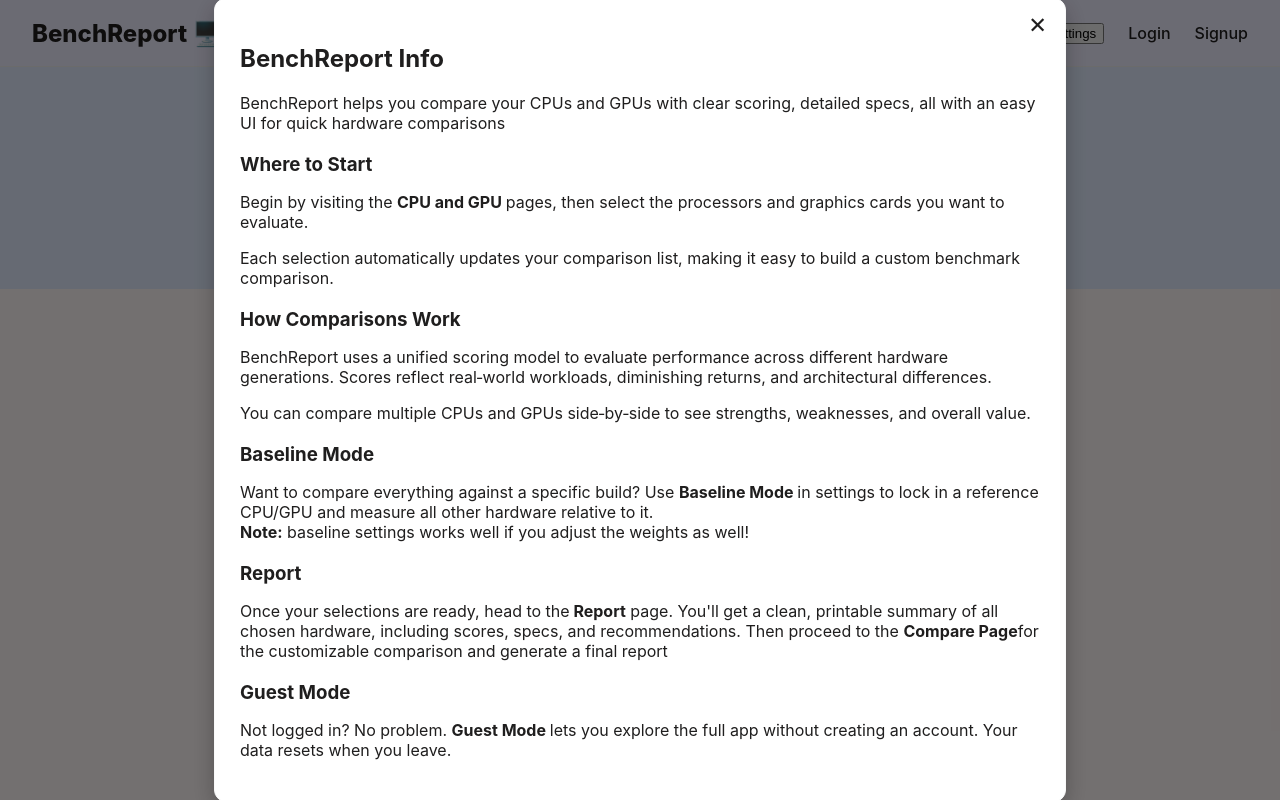
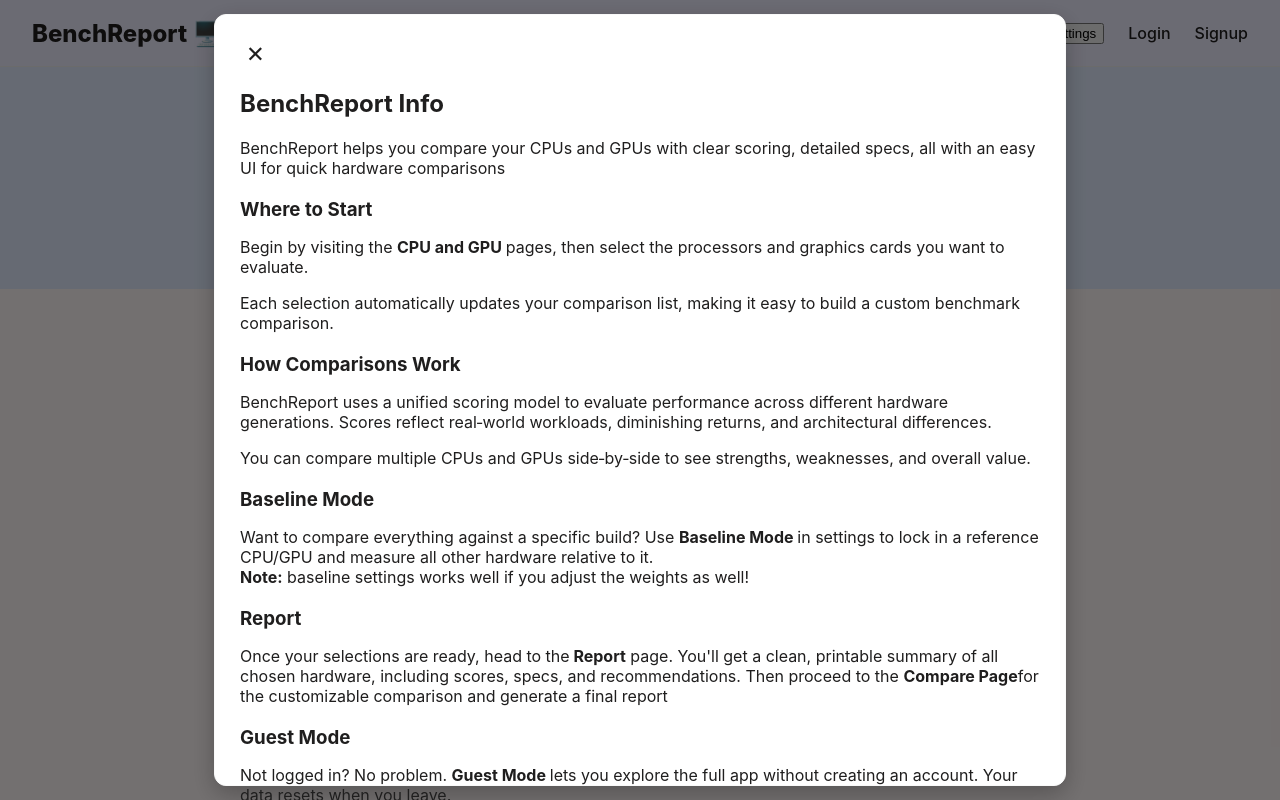
Before and after one commit to richardma213/HardwareAppRepo, a React (Create React App) app in the folder frontend/: page /login in a window 1280 px wide. Both pictures are taken after a click on the button "ℹ️ Info". Built offline with nearby package versions, Linux system fonts and the light colour scheme.

Commit message:
public share url mod and ui changes

```diff
--- a/frontend/src/components/BenchReportInfo.css
+++ b/frontend/src/components/BenchReportInfo.css
@@ -3,7 +3,7 @@
     top: 0;
     left: 0;
     width: 100%;
-    height: 100%;
+    height: 100dvh;
     background: rgba(0,0,0,0.55);
     display: flex;
     justify-content: center;
@@ -16,6 +16,7 @@
     color: var(--text);
     width: 800px;
     max-width: 90%;
+    max-height: 90dvh;
     padding: 25px;
     border-radius: 12px;
     border: 1px solid var(--border);
@@ -25,7 +26,7 @@
 }
 
 .info-close {
-  position: absolute;
+  position: sticky;
   top: 12px;
   right: 12px;
   background: none;
--- a/frontend/src/components/ConfirmationPopup.css
+++ b/frontend/src/components/ConfirmationPopup.css
@@ -13,6 +13,7 @@
   padding: 1.75rem;
   border-radius: 12px;
   width: 320px;
+  max-width: 90%;
   box-shadow: 0 8px 30px rgba(0,0,0,0.2);
 }
 
```
Also changed, not shown: 1 other file (tests, documents, lock files or other folders).
